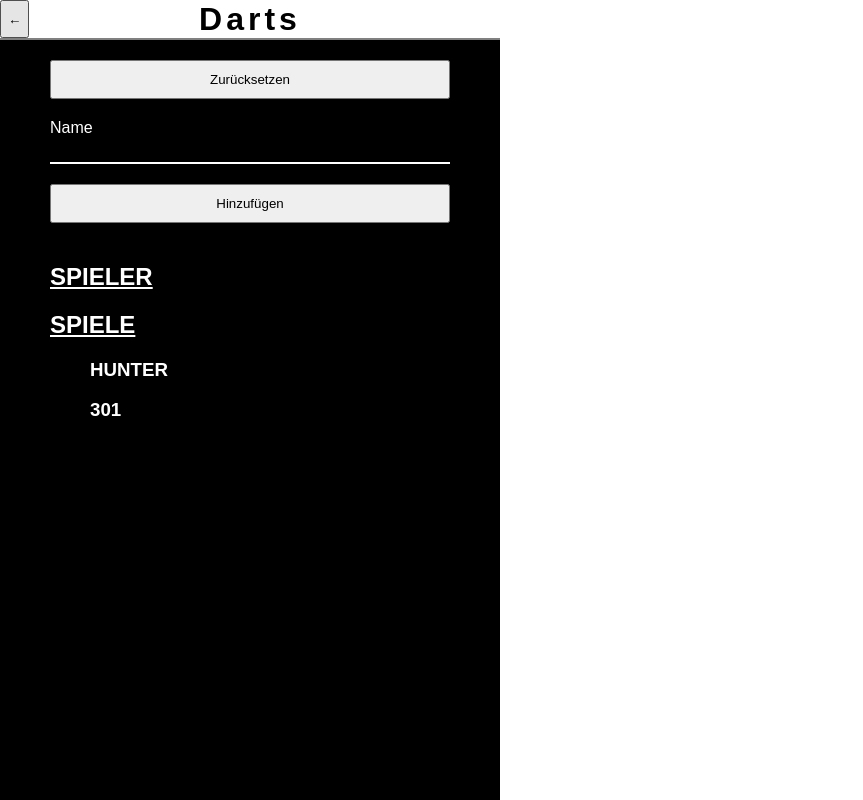
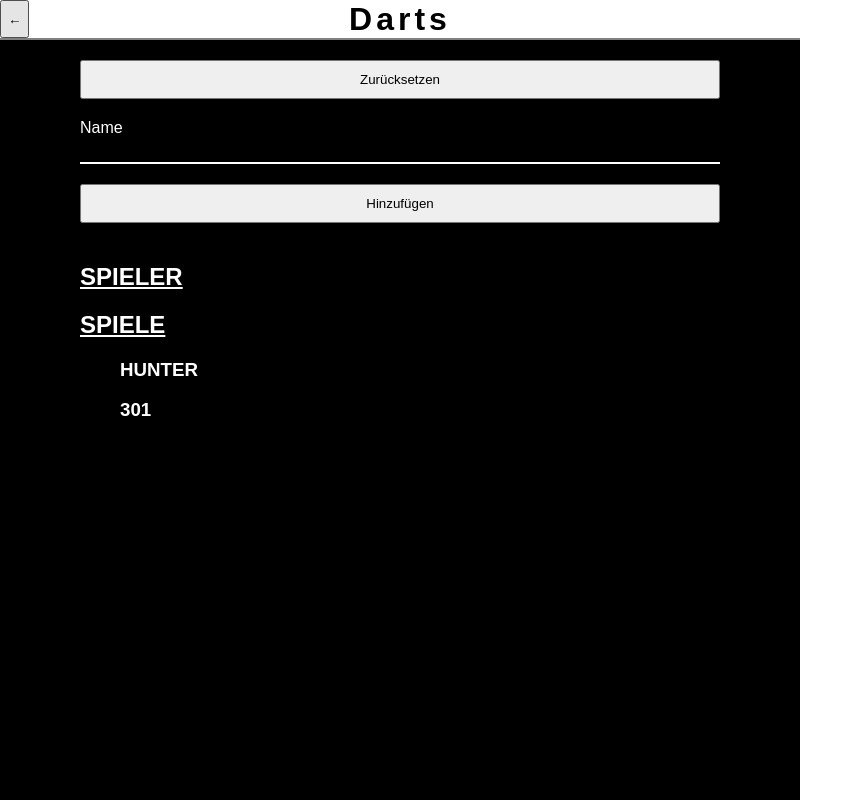
Before and after one commit to flofehrenbacher/darts, a React (Create React App) app: page /edit-player/1 in a window 1280 px wide. Shown: the whole page, without its empty margins (0-863 px from the left). Built offline with nearby package versions, Linux system fonts and the light colour scheme.

Commit message:
don't require number in hunter edit form

```diff
--- a/src/edit-player.tsx
+++ b/src/edit-player.tsx
@@ -87,7 +87,6 @@ function EditPlayerForm({ player }: { player: Player }) {
           id="newPlayerNumber"
           type="number"
           pattern="\d*"
-          required
           value={inputFields.number}
           onChange={(event) =>
             setInputFields({
--- a/src/layout.tsx
+++ b/src/layout.tsx
@@ -28,7 +28,7 @@ export function Layout({
         margin: "0 auto",
         height: "100vh",
         width: "100vw",
-        maxWidth: "500px",
+        maxWidth: "800px",
         overflowY: "scroll",
         scrollSnapType: "y proximity",
         scrollPaddingTop: 40,
```
